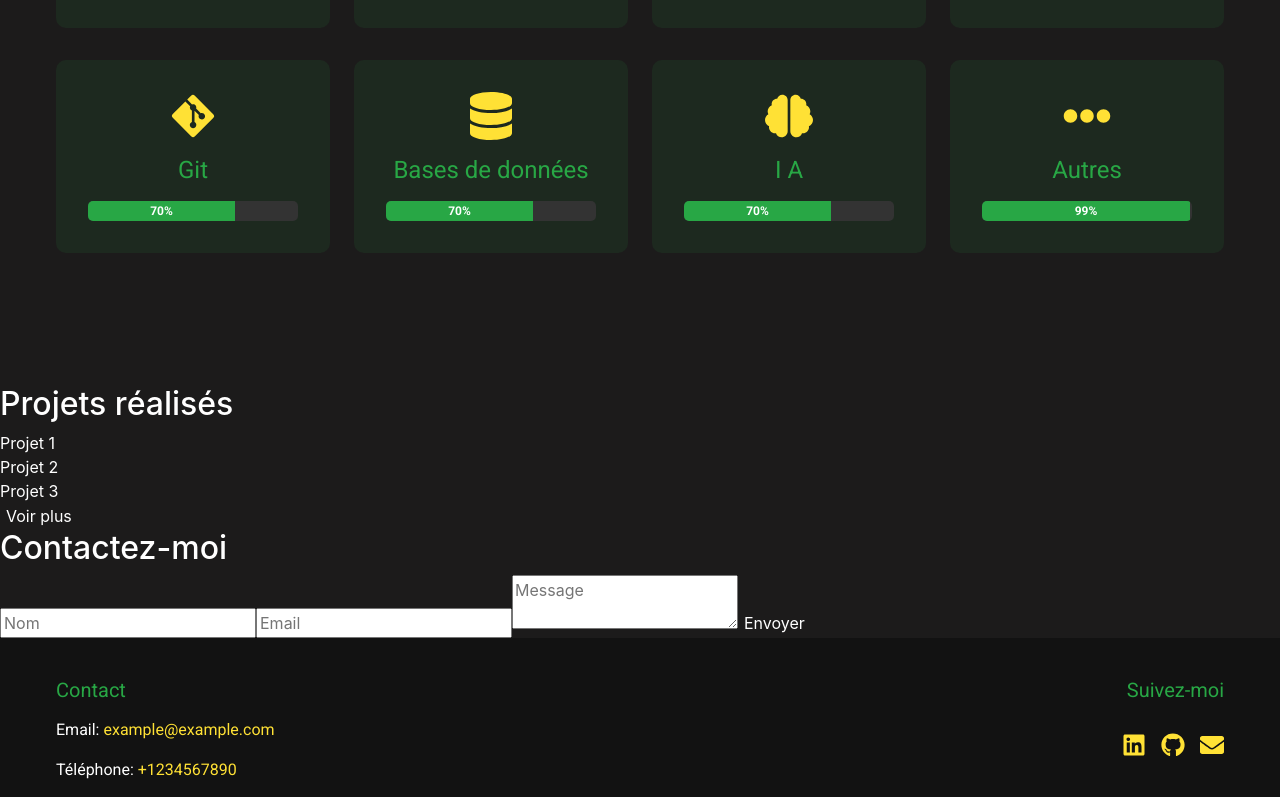
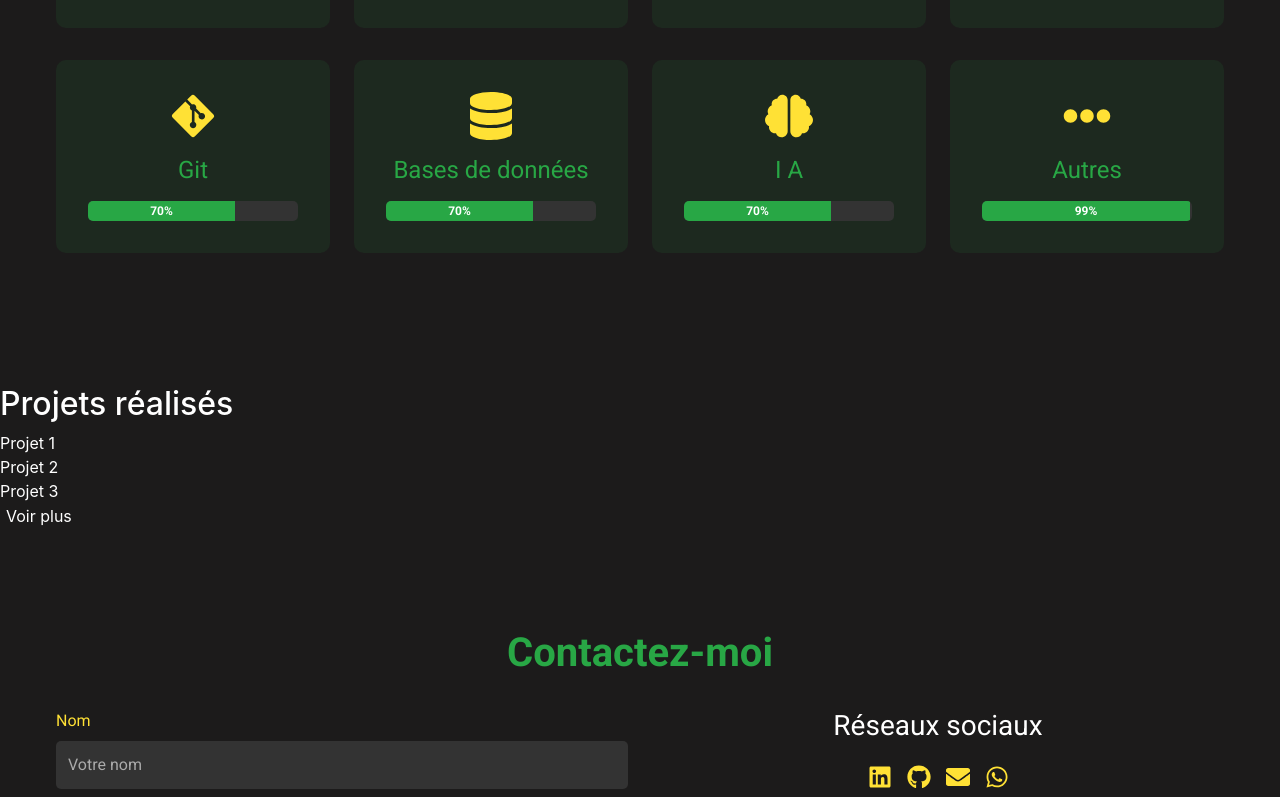
Before and after one commit to Landrytido/Portfolio-, a React (Create React App) app: page / in a window 1280 px wide. Shown: the part 2000-2797 px from the top of the page. Built offline with nearby package versions, Linux system fonts and the light colour scheme.

Commit message:
amélioration du footer. ajout du form contact

```diff
--- a/src/Components/Contact.jsx
+++ b/src/Components/Contact.jsx
@@ -1,16 +1,53 @@
 import React from 'react';
+import { FaLinkedin, FaGithub, FaEnvelope, FaWhatsapp } from 'react-icons/fa';
 import '../Styles/Contact.css';
 
 const Contact = () => {
   return (
-    <section id="contact" className="contact">
-      <h2>Contactez-moi</h2>
-      <form>
-        <input type="text" placeholder="Nom" required />
-        <input type="email" placeholder="Email" required />
-        <textarea placeholder="Message" required></textarea>
-        <button type="submit">Envoyer</button>
-      </form>
+    <section id="contact" className="contact-section">
+      <div className="container">
+        <h2 className="contact-heading">Contactez-moi</h2>
+        <div className="row">
+          <div className="col-md-6">
+            <form className="contact-form">
+              <div className="form-group">
+                <label htmlFor="name">Nom</label>
+                <input type="text" id="name" className="form-control" placeholder="Votre nom" required />
+              </div>
+              <div className="form-group">
+                <label htmlFor="email">Email</label>
+                <input type="email" id="email" className="form-control" placeholder="Votre email" required />
+              </div>
+              <div className="form-group">
+                <label htmlFor="message">Message</label>
+                <textarea id="message" className="form-control" rows="5" placeholder="Votre message" required></textarea>
+              </div>
+              <button type="submit" className="btn btn-primary">Envoyer</button>
+            </form>
+          </div>
+          <div className="col-md-6">
+            <div className="contact-info">
+              <h3>Réseaux sociaux</h3>
+              <div className="social-links">
+                <a href="https://linkedin.com/in/landry-tido-atikeng" target="_blank" rel="noopener noreferrer">
+                  <FaLinkedin className="social-icon" />
+                </a>
+                <a href="https://github.com/Landrytido" target="_blank" rel="noopener noreferrer">
+                  <FaGithub className="social-icon" />
+                </a>
+                <a href="mailto:landrytido727@gmail.com">
+                  <FaEnvelope className="social-icon" />
+                </a>
+                <a href="https://wa.me/+32465362609" target="_blank" rel="noopener noreferrer">
+                  <FaWhatsapp className="social-icon" />
+                </a>
+              </div>
+              <h3>Téléchargement du CV</h3>
+              <a href="CV.pdf" className="btn btn-secondary" download>Télécharger CV</a>
+            </div>
+          </div>
+        </div>
+      </div>
     </section>
   );
 };
--- a/src/Components/Footer.jsx
+++ b/src/Components/Footer.jsx
@@ -1,5 +1,5 @@
 import React from 'react';
-import { FaLinkedin, FaGithub, FaEnvelope } from 'react-icons/fa';
+import { FaLinkedin, FaGithub, FaEnvelope, FaMapMarkerAlt, FaArrowUp, FaPhone, FaWhatsapp} from 'react-icons/fa';
 import 'bootstrap/dist/css/bootstrap.min.css';
 import '../Styles/Footer.css'; // Importez votre fichier CSS personnalisé
 
@@ -8,29 +8,38 @@ const Footer = () => {
     <footer className="footer-section">
       <div className="container">
         <div className="row">
-          <div className="col-md-6">
+          <div className="col-md-4">
             <h5>Contact</h5>
-            <p>Email: <a href="mailto:example@example.com">example@example.com</a></p>
-            <p>Téléphone: <a href="tel:+1234567890">+1234567890</a></p>
+            <p><FaEnvelope /> <a href="mailto:landrytido727@gmail.com">landrytido727@gmail.com</a></p>
+            <p><FaMapMarkerAlt /> Bruxelles, Belgique</p>
+            <p><FaPhone /> <a href="tel:+1234567890">+32465362609</a></p>
           </div>
-          <div className="col-md-6 text-md-end">
+          <div className="col-md-4 text-center">
             <h5>Suivez-moi</h5>
             <div className="social-links">
-              <a href="https://linkedin.com/in/yourprofile" target="_blank" rel="noopener noreferrer">
+              <a href="https://linkedin.com/in/landry-tido-atikeng" target="_blank" rel="noopener noreferrer">
                 <FaLinkedin className="social-icon" />
               </a>
-              <a href="https://github.com/yourprofile" target="_blank" rel="noopener noreferrer">
+              <a href="https://github.com/Landrytido" target="_blank" rel="noopener noreferrer">
                 <FaGithub className="social-icon" />
               </a>
-              <a href="mailto:example@example.com">
+              <a href="mailto:landrytido727@gmail.com">
                 <FaEnvelope className="social-icon" />
               </a>
+              <a href="https://wa.me/+32465362609" target="_blank" rel="noopener noreferrer">
+                <FaWhatsapp className="social-icon" />
+              </a>
             </div>
+          </div>
+          <div className="col-md-4 text-md-end">
+            <button className="btn btn-scroll-top" onClick={() => window.scrollTo({ top: 0, behavior: 'smooth' })}>
+              <FaArrowUp />
+            </button>
           </div>
         </div>
         <div className="row mt-4">
           <div className="col-12 text-center">
-            <p>&copy; 2023 Votre Nom. Tous droits réservés.</p>
+            <p>&copy; 2025 Landry Tido. Tous droits réservés.</p>
           </div>
         </div>
       </div>
--- a/src/Components/Hero.jsx
+++ b/src/Components/Hero.jsx
@@ -23,7 +23,7 @@ const Hero = () => {
             Passionné par la création d'applications web modernes et réactives.
           </p>
           <div className="hero-buttons d-flex flex-column flex-md-row justify-content-between align-items-center">
-            <a href="CVStage.pdf" className="cv-link mb-3 mb-md-0" download>
+            <a href="CV.pdf" className="cv-link mb-3 mb-md-0" download>
               <div className="cv-circle">
                 <span className="cv-text">CV</span>
               </div>
@@ -34,6 +34,9 @@ const Hero = () => {
               </a>
               <a href="https://github.com/Landrytido" target="_blank" rel="noopener noreferrer">
                 <i className="fab fa-github"></i>
+              </a>
+              <a href="mailto:landrytido727@gmail.com" target="_blank" rel="noopener noreferrer">
+                <i className="fab fa-envelope"></i>
               </a>
               <a href="https://wa.me/+32465362609" target="_blank" rel="noopener noreferrer">
                 <i className="fab fa-whatsapp"></i>
--- a/src/Styles/Contact.css
+++ b/src/Styles/Contact.css
@@ -0,0 +1,147 @@
+/* Contact.css */
+
+/* Importer une police personnalisée */
+@import url('https://fonts.googleapis.com/css2?family=Roboto:wght@400;700&display=swap');
+
+.contact-section {
+  background-color: #1c1b1b;
+  color: white;
+  padding: 100px 0;
+  font-family: 'Roboto', sans-serif;
+}
+
+.contact-heading {
+  color: #28a745;
+  margin-bottom: 2rem;
+  font-size: 2.5rem;
+  font-weight: bold;
+  text-align: center;
+  animation: fadeInDown 1s ease-in-out;
+}
+
+.contact-form {
+  max-width: 100%;
+  margin: 0 auto;
+  animation: fadeInUp 1s ease-in-out;
+}
+
+.form-group {
+  margin-bottom: 1.5rem;
+}
+
+.form-group label {
+  display: block;
+  margin-bottom: 0.5rem;
+  color: #FFE135;
+}
+
+.form-control {
+  width: 100%;
+  padding: 0.75rem;
+  border: none;
+  border-radius: 5px;
+  background-color: #333;
+  color: white;
+  font-size: 1rem;
+  transition: background-color 0.3s ease, color 0.3s ease;
+}
+
+.form-control::placeholder {
+  color: #aaa;
+}
+
+.form-control:focus {
+  background-color: #444;
+  color: #fff;
+  outline: none;
+}
+
+.btn-primary {
+  display: inline-block;
+  padding: 0.75rem 1.5rem;
+  border: none;
+  border-radius: 5px;
+  background-color: #28a745;
+  color: white;
+  font-size: 1rem;
+  font-weight: bold;
+  text-transform: uppercase;
+  cursor: pointer;
+  transition: background-color 0.3s ease, transform 0.3s ease;
+}
+
+.btn-primary:hover {
+  background-color: #218838;
+  transform: scale(1.05);
+}
+
+.contact-info {
+  text-align: center;
+  animation: fadeInUp 1s ease-in-out;
+}
+
+.social-links {
+  display: flex;
+  justify-content: center;
+  gap: 15px;
+  margin-bottom: 2rem;
+}
+
+.social-icon {
+  color: #FFE135;
+  font-size: 2rem;
+  transition: color 0.3s ease;
+}
+
+.social-icon:hover {
+  color: #28a745;
+}
+
+.btn-secondary {
+  display: inline-block;
+  padding: 0.75rem 1.5rem;
+  border: none;
+  border-radius: 5px;
+  background-color: #FFE135;
+  color: #121212;
+  font-size: 1rem;
+  font-weight: bold;
+  text-transform: uppercase;
+  cursor: pointer;
+  transition: background-color 0.3s ease, transform 0.3s ease;
+}
+
+.btn-secondary:hover {
+  background-color: #FFD700;
+  transform: scale(1.05);
+}
+
+/* Animations */
+@keyframes fadeInDown {
+  from {
+    opacity: 0;
+    transform: translateY(-20px);
+  }
+  to {
+    opacity: 1;
+    transform: translateY(0);
+  }
+}
+
+@keyframes fadeInUp {
+  from {
+    opacity: 0;
+    transform: translateY(20px);
+  }
+  to {
+    opacity: 1;
+    transform: translateY(0);
+  }
+}
+
+/* Media Queries pour la responsivité */
+@media (max-width: 768px) {
+  .contact-info {
+    margin-top: 2rem;
+  }
+}
--- a/src/Styles/Footer.css
+++ b/src/Styles/Footer.css
@@ -4,10 +4,22 @@
 @import url('https://fonts.googleapis.com/css2?family=Roboto:wght@400;700&display=swap');
 
 .footer-section {
+  position: relative;
   background-color: #121212;
   color: white;
   padding: 40px 0;
   font-family: 'Roboto', sans-serif;
+}
+
+.footer-section::before {
+  content: '';
+  position: absolute;
+  top: -100px; /* Ajustez cette valeur en fonction de la hauteur du dégradé */
+  left: 0;
+  width: 100%;
+  height: 100px; /* Ajustez la hauteur du dégradé selon vos besoins */
+  background: linear-gradient(to bottom, #1c1b1b, #121212);
+  z-index: 1;
 }
 
 .footer-section h5 {
@@ -27,7 +39,7 @@
 .social-links {
   display: flex;
   gap: 15px;
-  justify-content: flex-end;
+  justify-content: center;
 }
 
 .social-icon {
@@ -39,3 +51,30 @@
 .social-icon:hover {
   color: #28a745;
 }
+
+.btn-scroll-top {
+  background-color: #28a745;
+  color: white;
+  border: none;
+  border-radius: 50%;
+  padding: 10px;
+  font-size: 1.5rem;
+  cursor: pointer;
+  transition: background-color 0.3s ease, transform 0.3s ease;
+}
+
+.btn-scroll-top:hover {
+  background-color: #218838;
+  transform: scale(1.1);
+}
+
+@media (max-width: 768px) {
+  .footer-section .col-md-4 {
+    text-align: center;
+    margin-bottom: 2rem;
+  }
+
+  .footer-section .text-md-end {
+    text-align: center;
+  }
+}
```
Also changed, not shown: 1 other file (tests, documents, lock files or other folders).
